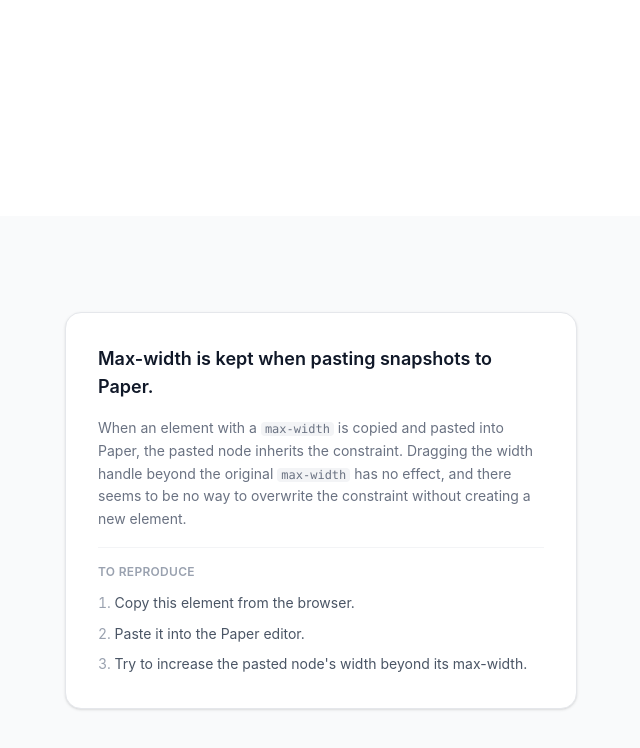
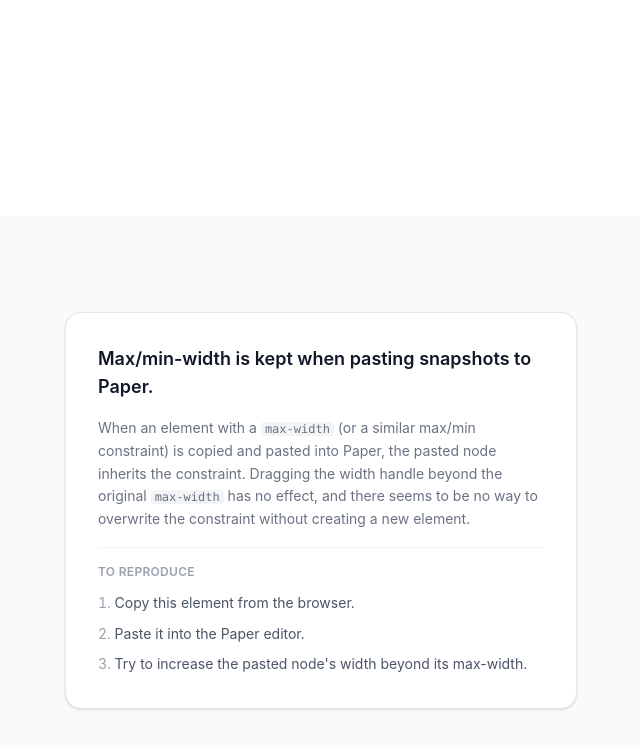
Before and after one commit to YottaYocta/snapshot-sandbox, an Astro site: page / in a window 1280 px wide. Shown: the part 584-1332 px from the top of the page, without its empty margins (319-959 px from the left). Built offline with nearby package versions, Linux system fonts and the light colour scheme; Astro itself is replaced by a stand-in of ours.

Commit message:
task: new max-min

```diff
--- a/src/pages/index.astro
+++ b/src/pages/index.astro
@@ -43,11 +43,14 @@ import img from "../assets/image.png";
         <li>
           Clone the repo:
           <span class="inline-flex items-center gap-2 mt-1">
-            <code class="font-mono text-xs bg-gray-100 px-2 py-0.5 rounded">https://github.com/YottaYocta/paper-localhost-snapshot</code>
+            <code class="font-mono text-xs bg-gray-100 px-2 py-0.5 rounded"
+              >https://github.com/YottaYocta/paper-localhost-snapshot</code
+            >
             <button
               onclick="navigator.clipboard.writeText('https://github.com/YottaYocta/paper-localhost-snapshot')"
               class="text-xs text-gray-400 hover:text-gray-700 border border-gray-200 rounded px-2 py-0.5 transition-colors cursor-pointer"
-            >copy</button>
+              >copy</button
+            >
           </span>
         </li>
         <li>Run the dev server and open the page in a browser.</li>
@@ -63,14 +66,19 @@ import img from "../assets/image.png";
     class="flex justify-center items-center py-24 px-6 bg-gray-50"
   >
     <div
-      class="max-w-lg w-full rounded-2xl border border-gray-200 bg-white shadow-sm p-8"
+      class="max-w-lg min-w-lg w-full rounded-2xl border border-gray-200 bg-white shadow-sm p-8"
     >
       <h2 class="text-lg font-semibold text-gray-900 mb-4">
-        Max-width is kept when pasting snapshots to Paper.
+        Max/min-width is kept when pasting snapshots to Paper.
       </h2>
       <p class="text-sm text-gray-500 leading-relaxed mb-4">
-        When an element with a <code class="font-mono bg-gray-100 px-1 rounded text-xs">max-width</code> is copied and pasted into Paper, the pasted node inherits the constraint.
-        Dragging the width handle beyond the original <code class="font-mono bg-gray-100 px-1 rounded text-xs">max-width</code> has no effect, and there seems to be no way to overwrite the constraint without creating a new element.
+        When an element with a <code
+          class="font-mono bg-gray-100 px-1 rounded text-xs">max-width</code
+        > (or a similar max/min constraint) is copied and pasted into Paper, the pasted
+        node inherits the constraint. Dragging the width handle beyond the original
+        <code class="font-mono bg-gray-100 px-1 rounded text-xs">max-width</code
+        > has no effect, and there seems to be no way to overwrite the constraint
+        without creating a new element.
       </p>
       <div class="border-t border-gray-100 pt-4">
         <StepsToReproduce>
```
